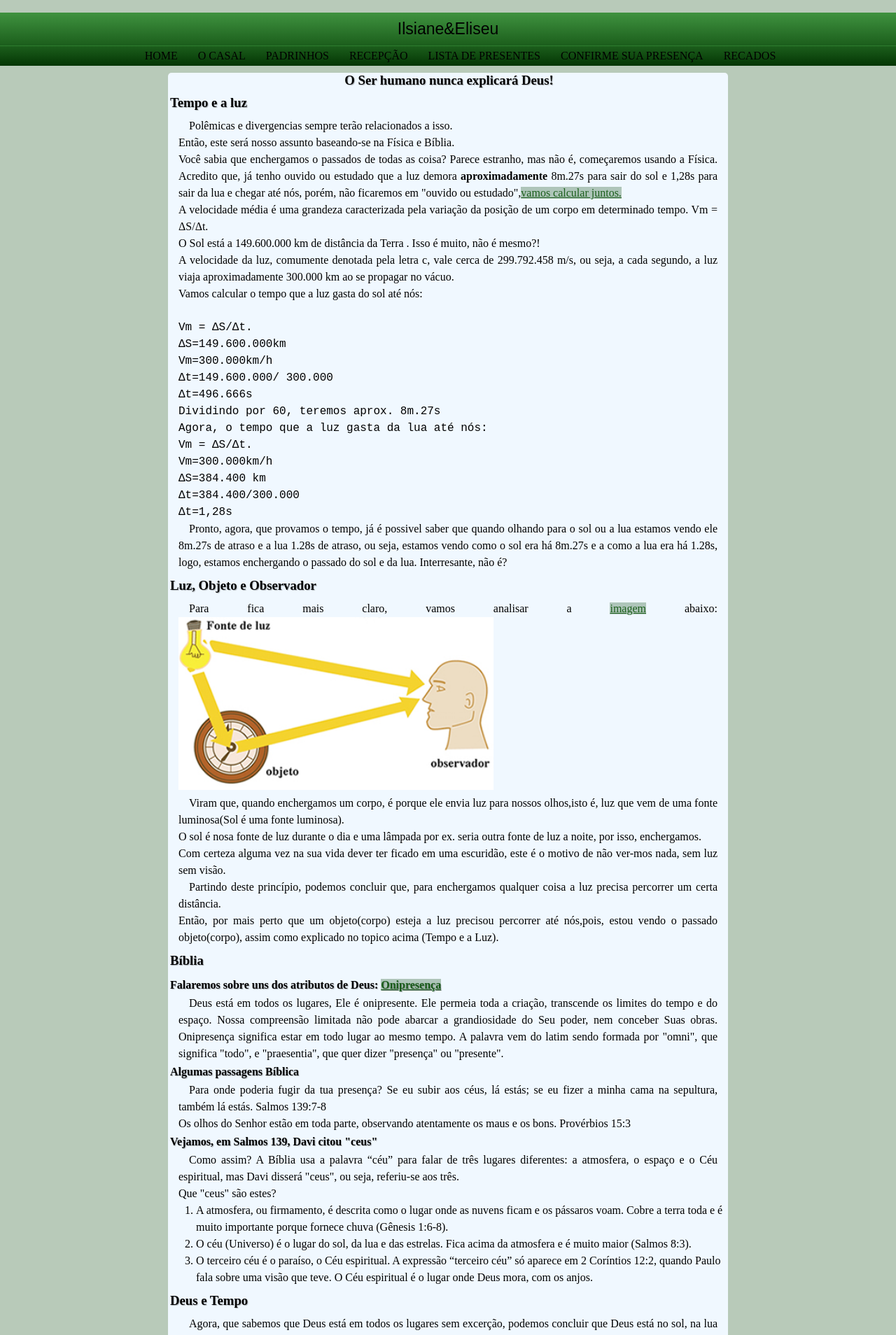
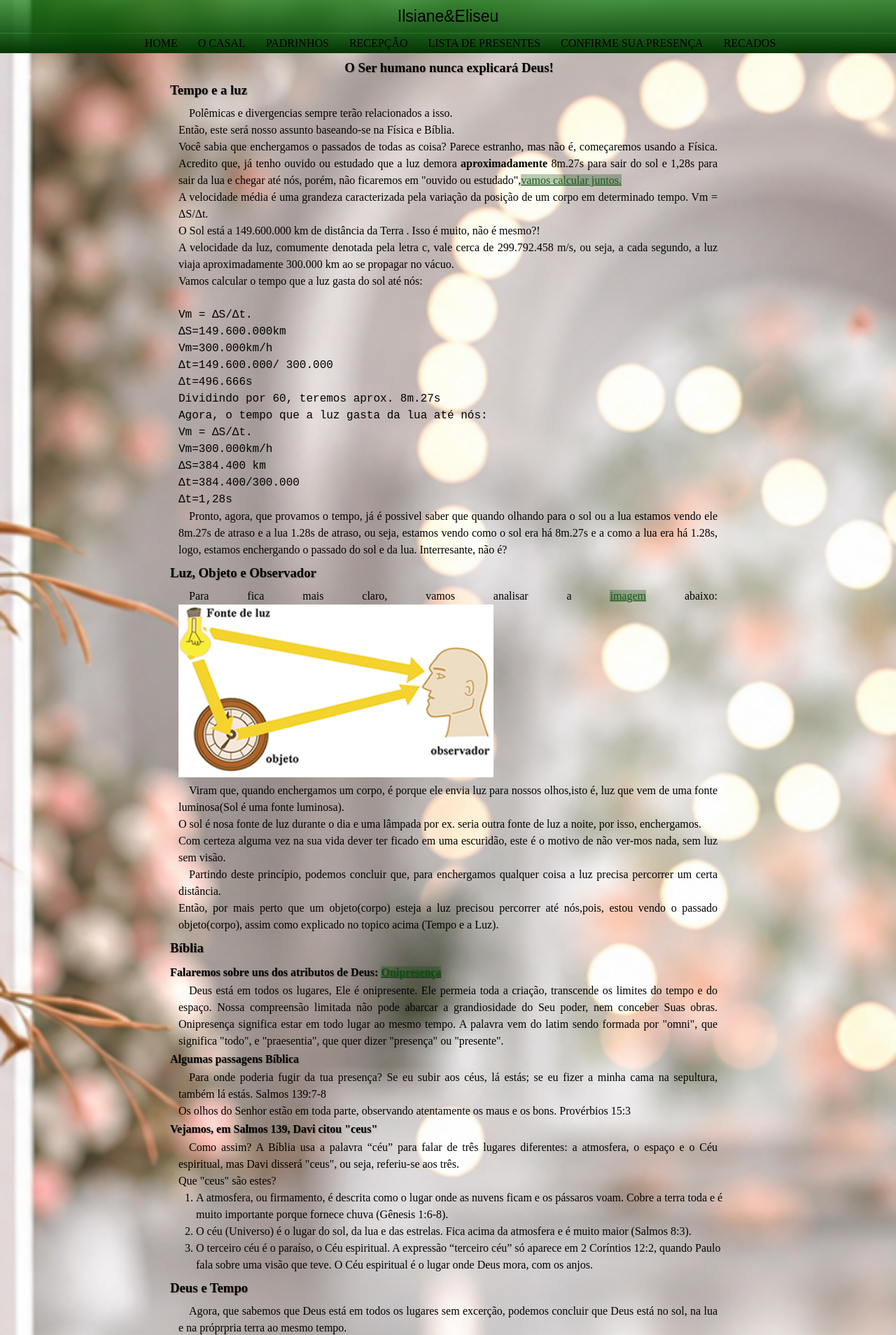
Before and after one commit to Eliseuzin/Ilsiane-Eliseu, a Python web app: template estudos/templates/index.html in a window 1280 px wide. Shown: the top 1908 px of the page at 70% size. Run offline with Jinja, Linux system fonts and the light colour scheme; the template is opened without the code that fills it, so the values that code supplies are empty.

Commit message:
corrigindo erro de imagem pequena em tela grande

```diff
--- a/estudos/static/css/modelo_convite_casamento.css
+++ b/estudos/static/css/modelo_convite_casamento.css
@@ -8,7 +8,24 @@
   --cor4: rgba(5, 70, 9, 0.281);
 }
 body {
-  background-color: var(--cor4);
+  /* background-color: var(--cor4); */
+  min-height: 100vh;
+  background-color: var(--cor2);
+  background-image: url("../img/fundo_entrada_uprate.png");
+  background-position: center center;
+  background-repeat: no-repeat;
+  background-size: cover;
+}
+main {
+  margin: auto;
+  max-width: 800px;
+  min-height: 320px;
+  /* background-color: aliceblue; */
+  /* background-image: url("../img/fundo_entrada.png");
+  background-position: center center;
+  background-repeat: no-repeat;
+  background-size: cover; */
+  border-radius: 5px;
 }
 header {
   text-align: center;
@@ -42,13 +59,7 @@ nav a:active {
   color: red;
 }
 
-main {
-  margin: auto;
-  max-width: 800px;
-  min-height: 320px;
-  background-color: aliceblue;
-  border-radius: 5px;
-}
+
 h1 {
   text-align: center;
 }
--- a/estudos/templates/index.html
+++ b/estudos/templates/index.html
@@ -7,10 +7,11 @@
     <link rel="shortcut icon" href="android-chrome-192x192.png" type="image/x-icon">
     <link rel="shortcut icon" href="favicon_io" type="imagem/x-icon">
 
+  <link rel="stylesheet" href="../static/css/modelo_convite_casamento.css">
 
   </head>
-  <link rel="stylesheet" href="../static/css/modelo_convite_casamento.css">
-  <br>
+  <body>
+
     <header>Ilsiane&Eliseu</header>
     <nav>
       <a href="#">HOME</a>
@@ -21,7 +22,6 @@
       <a href="">CONFIRME SUA PRESENÇA</a>
       <a href="">RECADOS</a>
     </nav>
-    <body>
       <main>
         <section>
           <article>
```
Also changed, not shown: estudos/static/img/fundo_entrada_uprate.png (added). Lines whose indentation alone changed are shown as unchanged.
